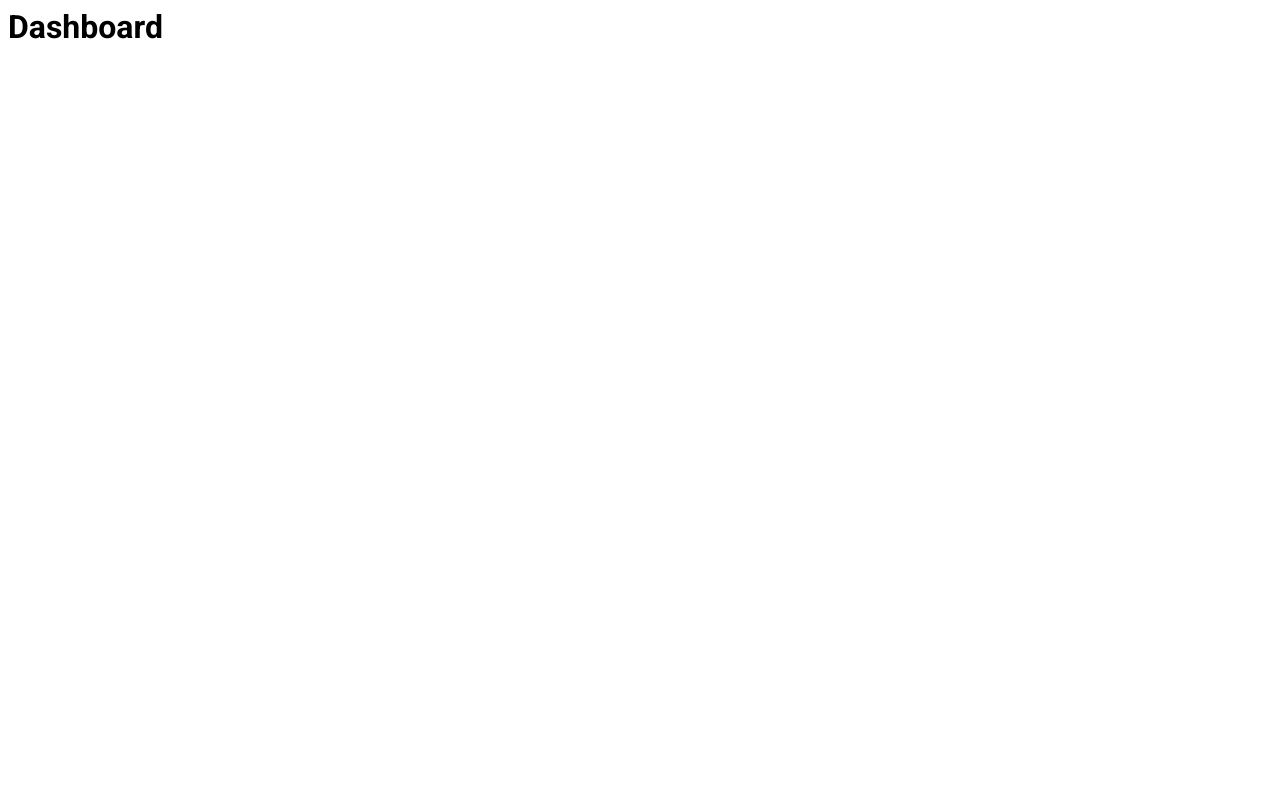
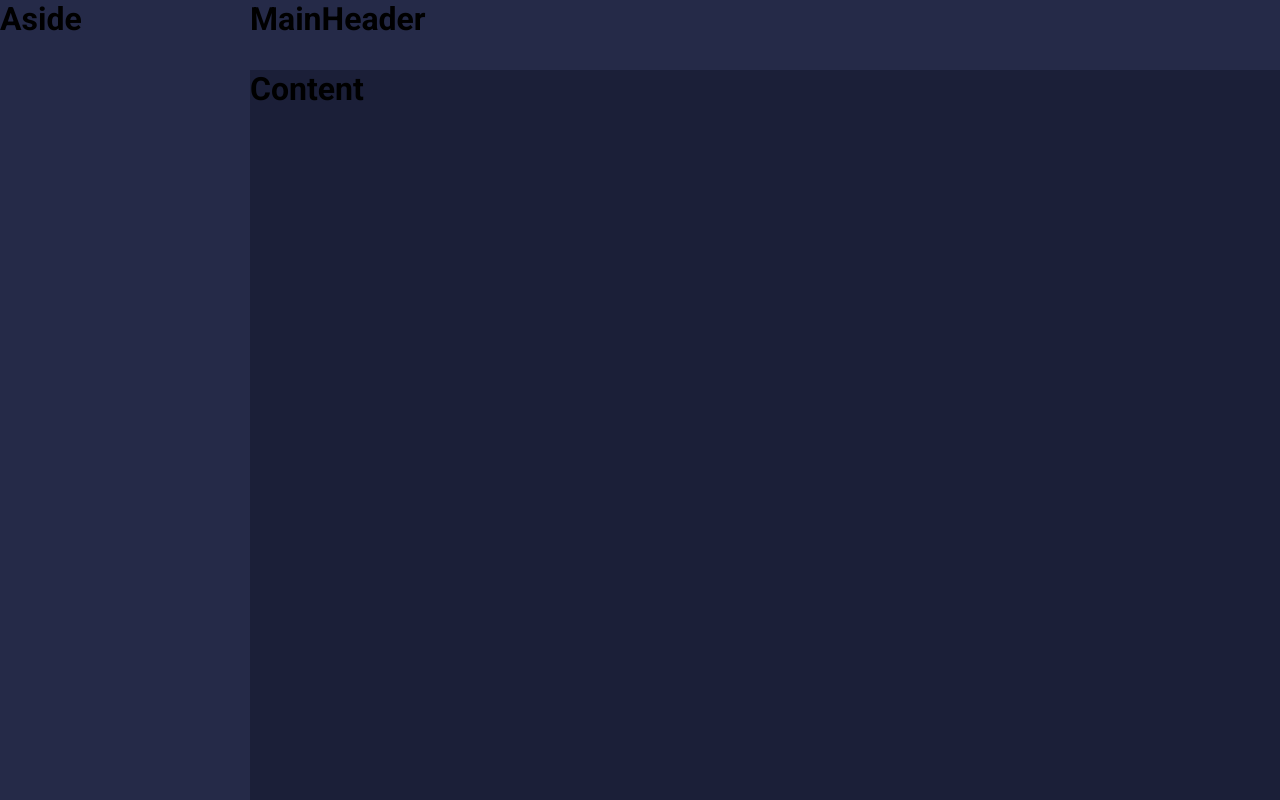
Before and after one commit to jpribeiro7/DigitalWallet, a React (Create React App) app: page / in a window 1280 px wide. Built offline with nearby package versions, Linux system fonts and the light colour scheme.

Commit message:
create components

```diff
--- a/src/App.tsx
+++ b/src/App.tsx
@@ -1,13 +1,13 @@
-import React, { Fragment } from "react";
-import Dashboard from "./pages/Dashboard";
+import React from "react";
+import Layout from "./components/Layout";
 import GlobalStyles from "./styles/GlobalStyles";
 
 const App: React.FC = () => {
     return(
-        <Fragment>
+        <>
             <GlobalStyles/>
-            <Dashboard/>
-        </Fragment>
+            <Layout/>
+        </>
     )
 }
 
--- /dev/null
+++ b/src/components/Aside/index.tsx
@@ -0,0 +1,12 @@
+import React from "react";
+import { Container } from './styles'
+
+const Aside: React.FC = () => {
+    return(
+        <Container>
+            <h1>Aside</h1>
+        </Container>
+    )
+}
+
+export default Aside;
--- /dev/null
+++ b/src/components/Aside/styles.ts
@@ -0,0 +1,6 @@
+import styled from "styled-components";
+
+export const Container = styled.div`
+    grid-area: AS;
+    background-color: #252A48;
+`;
--- /dev/null
+++ b/src/components/Content/index.tsx
@@ -0,0 +1,12 @@
+import React from "react";
+import { Container } from './styles'
+
+const Content: React.FC = () => {
+    return(
+        <Container>
+            <h1>Content</h1>
+        </Container>
+    )
+}
+
+export default Content;
--- /dev/null
+++ b/src/components/Content/styles.ts
@@ -0,0 +1,6 @@
+import styled from "styled-components";
+
+export const Container = styled.div`
+    grid-area: CT;
+    background-color: #1B1F38;
+`;
--- /dev/null
+++ b/src/components/Layout/index.tsx
@@ -0,0 +1,18 @@
+import React from "react";
+import { Grid } from './styles'
+
+import MainHeader from "../MainHeader";
+import Aside from "../Aside";
+import Content from "../Content";
+
+const Layout: React.FC = () => {
+    return(
+        <Grid>
+            <MainHeader></MainHeader>
+            <Aside></Aside>
+            <Content></Content>
+        </Grid>
+    )
+}
+
+export default Layout;
--- /dev/null
+++ b/src/components/Layout/styles.ts
@@ -0,0 +1,23 @@
+import styled from "styled-components";
+
+
+    /**
+    * Layout
+    * MH = Main Header
+    * AS = Aside
+    * CT = Content
+    */
+
+export const Grid = styled.div`
+
+    display: grid;
+    grid-template-columns: 250px auto;
+    grid-template-rows: 70px auto;
+
+    grid-template-areas:
+    'AS MH'
+    'AS CT';
+
+    height: 100vh;
+
+`;
--- /dev/null
+++ b/src/components/MainHeader/index.tsx
@@ -0,0 +1,12 @@
+import React from "react";
+import { Container } from './styles'
+
+const MainHeader: React.FC = () => {
+    return(
+        <Container>
+            <h1>MainHeader</h1>
+        </Container>
+    )
+}
+
+export default MainHeader;
--- /dev/null
+++ b/src/components/MainHeader/styles.ts
@@ -0,0 +1,6 @@
+import styled from "styled-components";
+
+export const Container = styled.div`
+    grid-area: MH;
+    background-color: #252A48;
+`;
--- a/src/styles/GlobalStyles.ts
+++ b/src/styles/GlobalStyles.ts
@@ -1,15 +1,15 @@
 import { createGlobalStyle } from 'styled-components';
 
 export default createGlobalStyle`
-    body {
-        *{
-            margin:0;
-            padding:0;
-            box-sizing: box
-        }
+
+    * {
+        margin: 0;
+        padding: 0;
+        box-sizing: border-box;
     }
 
-    html, border-style, #root {
+
+    html, body, #root {
         height: 100%;
     }
 
```
